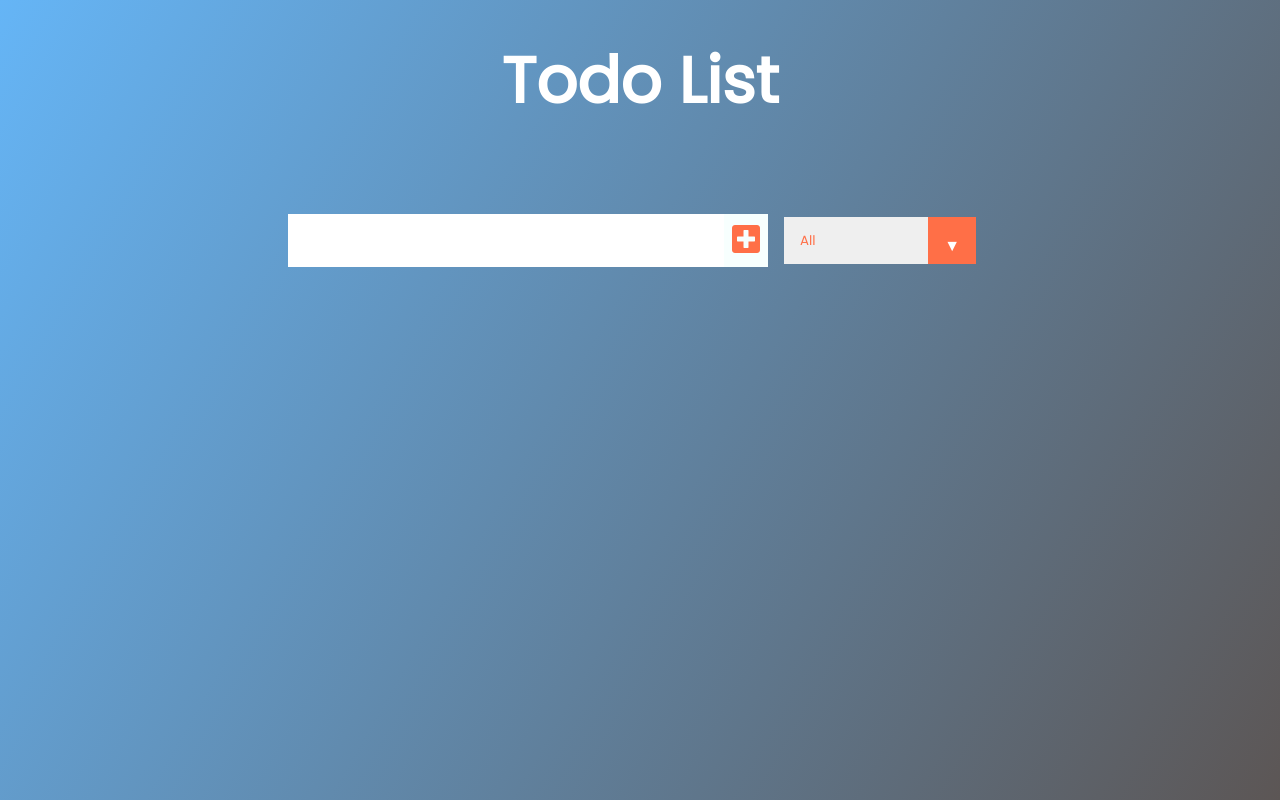
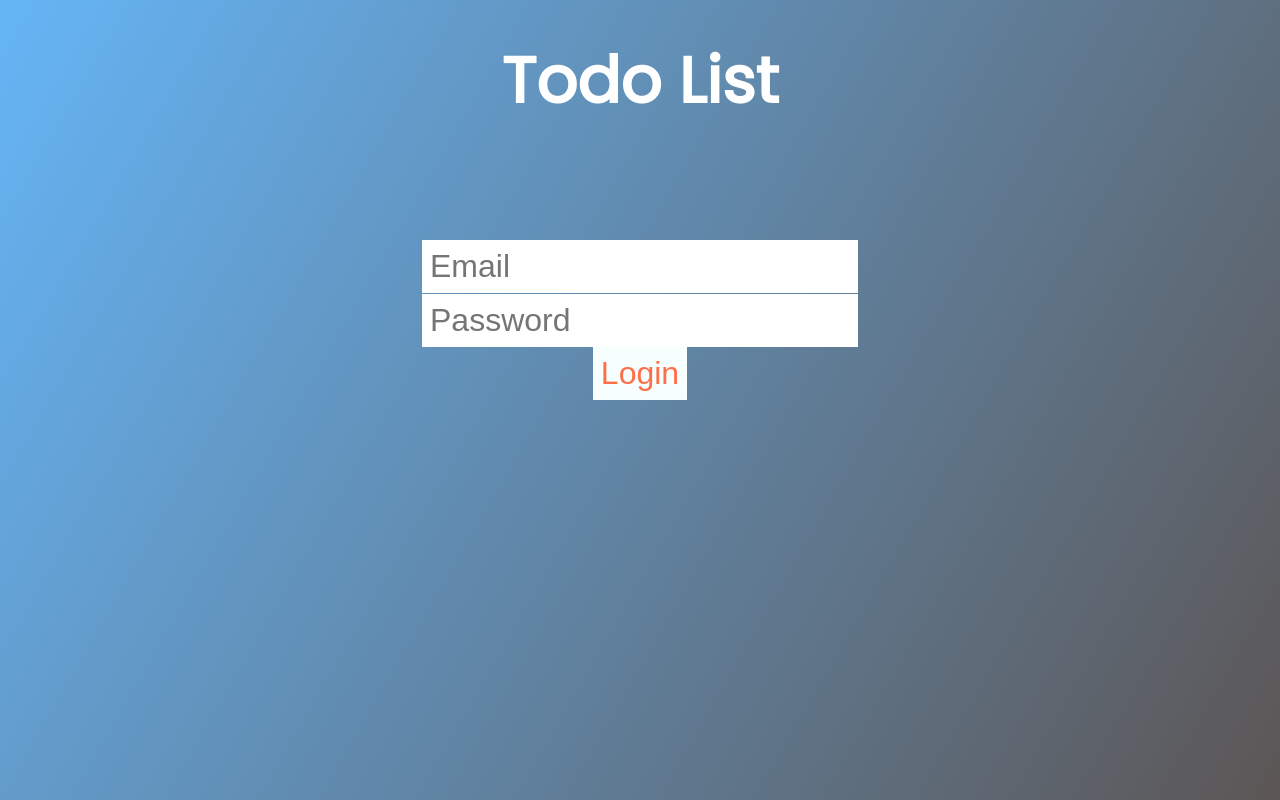
Before and after one commit to samchillcott/todo-2023, a React (Create React App) app: page / in a window 1280 px wide. Built offline with nearby package versions, Linux system fonts and the light colour scheme.

Commit message:
add Login form

```diff
--- a/src/App.css
+++ b/src/App.css
@@ -133,6 +133,13 @@ select {
   width: 12rem;
 }
 
+.login {
+  margin-top: 5rem;
+  display: flex;
+  flex-direction: column;
+  justify-content: space-between;
+}
+
 /* Arrow */
 .select::after {
   content: "\25BC";
--- a/src/App.js
+++ b/src/App.js
@@ -6,14 +6,17 @@ import "./App.css"
 const App = () => {
   const [authenticated, setAuthenticated] = useState(true);
 
-  // useEffect(() => {
-  //   const token = document.cookie.replace(/(?:(?:^|.*;\s*)token\s*=\s*([^;]*).*$)|^.*$/, '$1');
-  //   setAuthenticated(!!token);
-  // }, []);
+  useEffect(() => {
+    const token = document.cookie.replace(/(?:(?:^|.*;\s*)token\s*=\s*([^;]*).*$)|^.*$/, '$1');
+    setAuthenticated(!!token);
+  }, []);
 
   return (
     <>
-      { !authenticated && <Login /> }
+      <header>
+        <h1>Todo List</h1>
+      </header>
+      { !authenticated && <Login setAuthenticated={setAuthenticated}/> }
       { authenticated && <TodoApp /> }
     </>
   );
--- a/src/screens/Login.js
+++ b/src/screens/Login.js
@@ -1,9 +1,44 @@
-import React from 'react'
+import axios from 'axios';
+import React, { useState } from 'react'
 
-const Login = () => {
+const Login = ({ setAuthenticated }) => {
+  const [email, setEmail] = useState('');
+  const [password, setPassword] = useState('');
+
+  const handleSubmit = async (e) => {
+    e.preventDefault();
+
+    try {
+      // const response = await axios.post('/api/login', { email, password });
+
+      // // Set cookie with unique identifier
+      // document.cookie = `token=${response.data.token}; path=/`;
+
+      // // Redirect to todos page
+      // window.location.href = '/todos';
+      setAuthenticated(true)
+    } catch (error) {
+      console.error(error);
+    }
+  };
+
   return (
-    <div>Login</div>
-  )
-}
+    <form onSubmit={ handleSubmit } className='login'>
+      <input
+        type="email"
+        placeholder="Email"
+        value={ email }
+        onChange={ (e) => setEmail(e.target.value) }
+      />
+      <input
+        type="password"
+        placeholder="Password"
+        value={ password }
+        onChange={ (e) => setPassword(e.target.value) }
+      />
+      <button type="submit">Login</button>
+    </form>
+  );
+};
 
 export default Login
--- a/src/screens/TodoApp.js
+++ b/src/screens/TodoApp.js
@@ -46,9 +46,6 @@ const TodoApp = () => {
 
   return (
     <div className="App">
-      <header>
-        <h1>Todo List</h1>
-      </header>
       <Form
         inputText={ inputText }
         setInputText={ setInputText }
```
